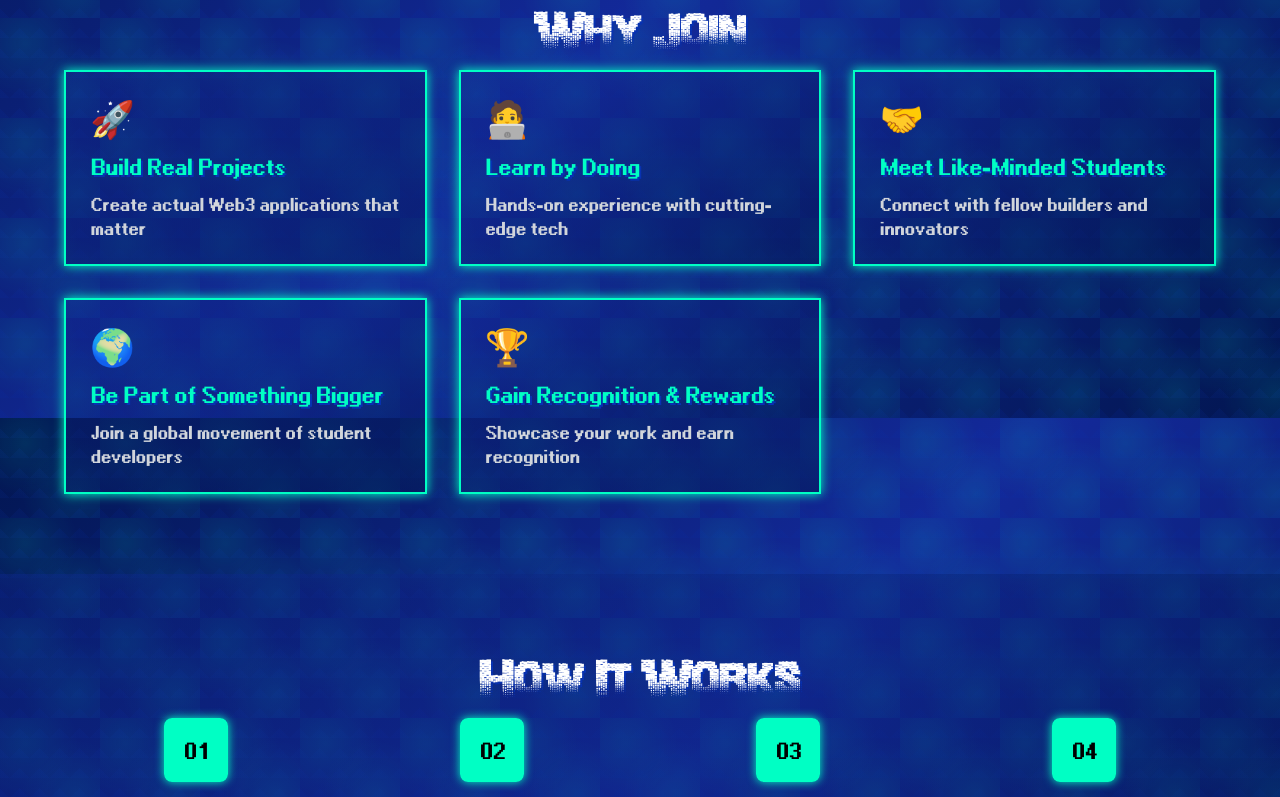
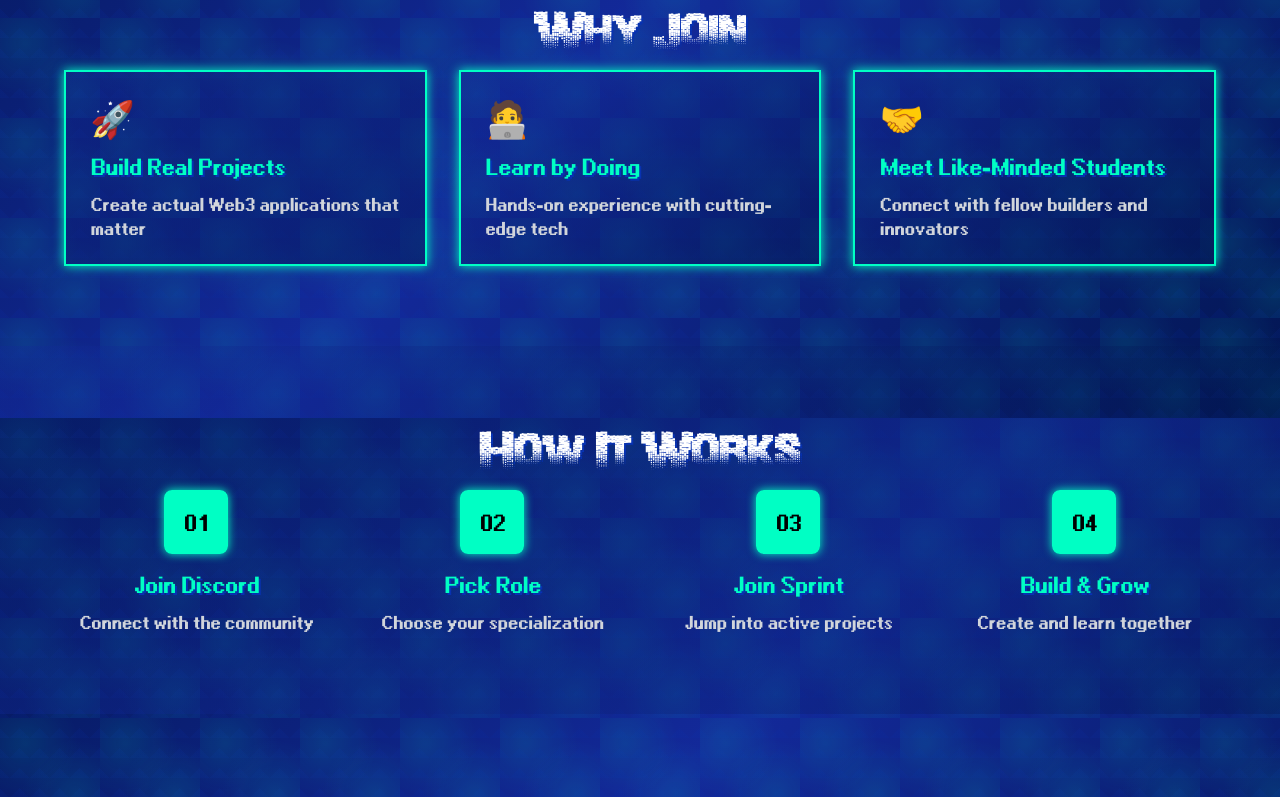
Before and after one commit to denisthemenace42/blackseablock, a React (Create React App) app: page / in a window 1280 px wide. Shown: the part 1182-1979 px from the top of the page. Built offline with nearby package versions, Linux system fonts and the light colour scheme.

Commit message:
Remove two cards from Why Join section: 'Be part of something bigger' and 'Gain Recognition & Rewards'

```diff
--- a/src/App.tsx
+++ b/src/App.tsx
@@ -196,9 +196,7 @@ function App() {
             {[
               { icon: '🚀', title: 'Build Real Projects', desc: 'Create actual Web3 applications that matter' },
               { icon: '🧑‍💻', title: 'Learn by Doing', desc: 'Hands-on experience with cutting-edge tech' },
-              { icon: '🤝', title: 'Meet Like-Minded Students', desc: 'Connect with fellow builders and innovators' },
-              { icon: '🌍', title: 'Be Part of Something Bigger', desc: 'Join a global movement of student developers' },
-              { icon: '🏆', title: 'Gain Recognition & Rewards', desc: 'Showcase your work and earn recognition' }
+              { icon: '🤝', title: 'Meet Like-Minded Students', desc: 'Connect with fellow builders and innovators' }
             ].map((item, index) => (
               <div key={index} className="bg-gradient-to-br from-sea-blue/30 to-dark-blue/50 p-6 pixel-border isometric-card">
                 <div className="text-4xl mb-4">{item.icon}</div>
```
